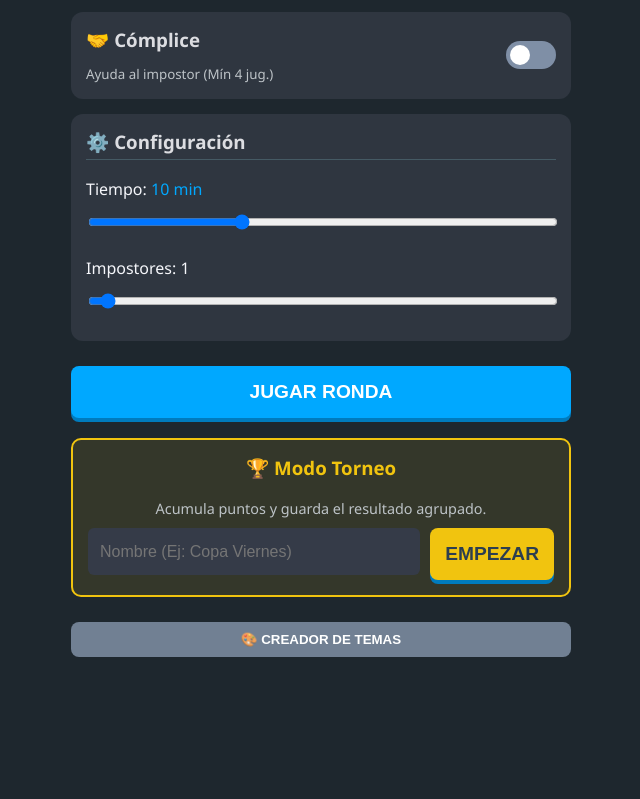
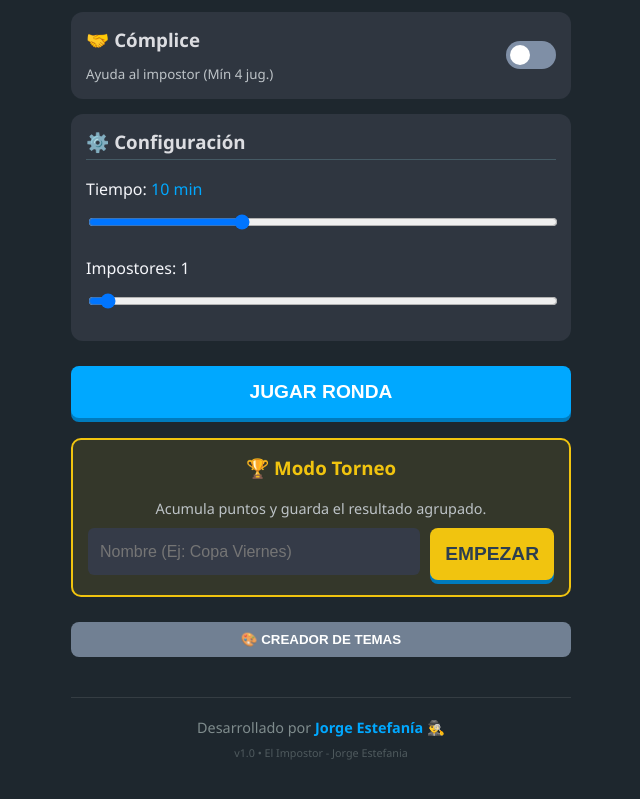
Before and after one commit to jaestefaniah27/impostor, a website: page juego-impostor/public/index.html in a window 1280 px wide. Shown: the part 417-1216 px from the top of the page, without its empty margins (319-959 px from the left). Before the commit the page ends 1154 px from the top, so only its background shows below. Drawn offline with Linux system fonts and the light colour scheme; no server answers.

Commit message:
Add footer credits section with developer information

```diff
--- a/juego-impostor/public/index.html
+++ b/juego-impostor/public/index.html
@@ -84,6 +84,12 @@
         <div style="margin-top: 20px;">
             <button class="btn-secondary" onclick="openThemeCreator()">🎨 CREADOR DE TEMAS</button>
         </div>
+
+
+        <footer class="credits-footer">
+            <p>Desarrollado por <a href="https://github.com/jaestefaniah27" target="_blank">Jorge Estefanía</a> 🕵️‍♂️</p>
+            <small>v1.0 • El Impostor - Jorge Estefania</small>
+        </footer>
     </div>
 
     <div id="screen-history" class="container hidden">
--- a/juego-impostor/public/style.css
+++ b/juego-impostor/public/style.css
@@ -104,3 +104,34 @@ input:checked + .slider:before { transform: translateX(22px); }
 
 .fixed-bottom-bar { position: fixed; bottom: 0; left: 0; width: 100%; background: var(--bg); padding: 15px; box-shadow: 0 -5px 15px rgba(0,0,0,0.5); display: flex; justify-content: center; z-index: 1000; box-sizing: border-box; }
 #history-list { padding-bottom: 100px; }
+/* --- CRÉDITOS / FOOTER --- */
+.credits-footer {
+    margin-top: 40px;
+    margin-bottom: 20px;
+    text-align: center;
+    border-top: 1px solid rgba(255, 255, 255, 0.1); /* Línea separadora sutil */
+    padding-top: 20px;
+    color: #7f8c8d; /* Gris discreto */
+    font-size: 0.9em;
+}
+
+.credits-footer p {
+    margin: 0 0 5px 0;
+}
+
+.credits-footer a {
+    color: var(--accent); /* Usa tu color dorado/naranja */
+    text-decoration: none;
+    font-weight: bold;
+    transition: all 0.3s ease;
+}
+
+.credits-footer a:hover {
+    color: #fff; /* Se ilumina en blanco al tocarlo */
+    text-shadow: 0 0 10px var(--accent);
+}
+
+.credits-footer small {
+    font-size: 0.75em;
+    opacity: 0.5;
+}
```
